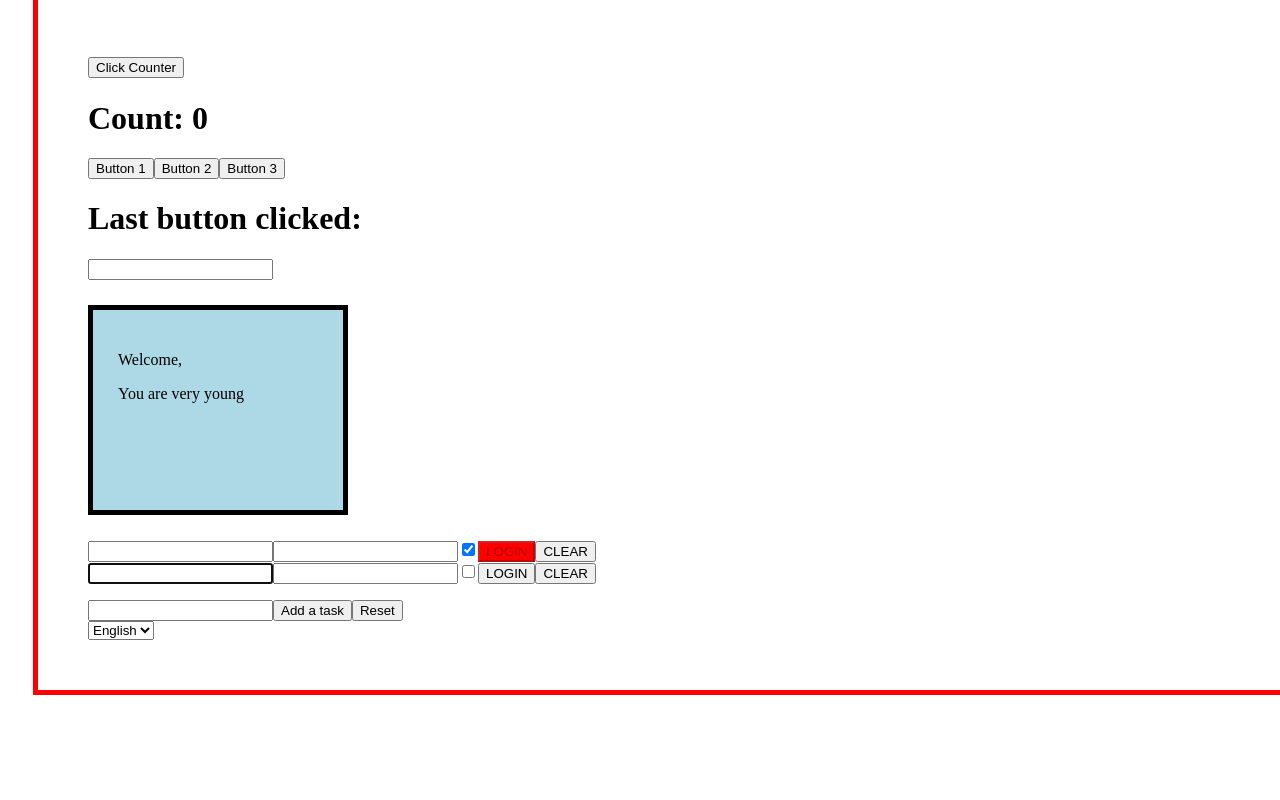
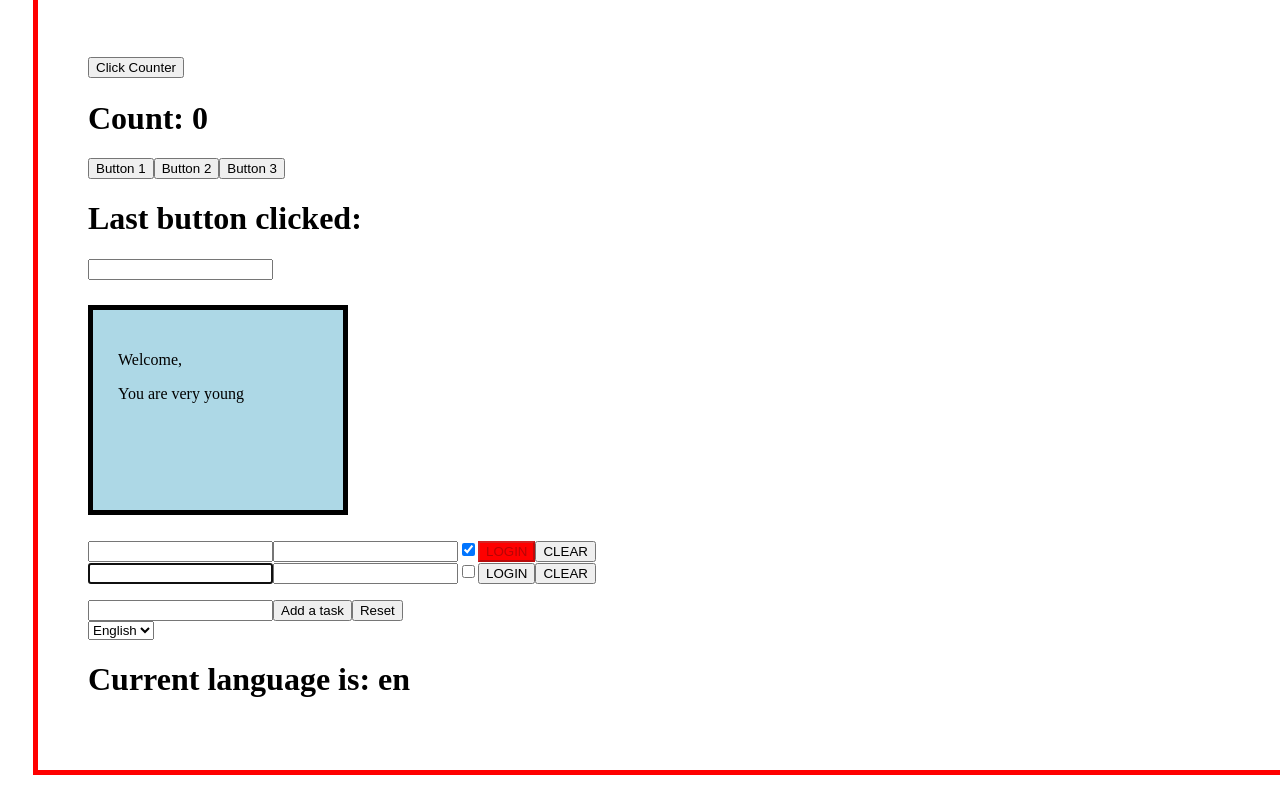
Before and after one commit to Micheleg27/react-exercises, a React (Create React App) app: page / in a window 1280 px wide. Shown: the part 574-1374 px from the top of the page. Before the commit the page ends 1294 px from the top, so only its background shows below. Built offline with nearby package versions, Linux system fonts and the light colour scheme.

Commit message:
context-02

```diff
--- a/src/DisplayLanguage.js
+++ b/src/DisplayLanguage.js
@@ -3,7 +3,11 @@ import { LanguageContext } from './SelectLanguage'
 
 export class DisplayLanguage extends React.Component{
     render() {
-        return
+        return <LanguageContext.Consumer>
+                {(language) => {
+                    return <h1>Current language is: {language}</h1>
+                }}
+        </LanguageContext.Consumer>
     }
 
 }
```
Also changed, not shown: src/LanguageContext.js (deleted).
